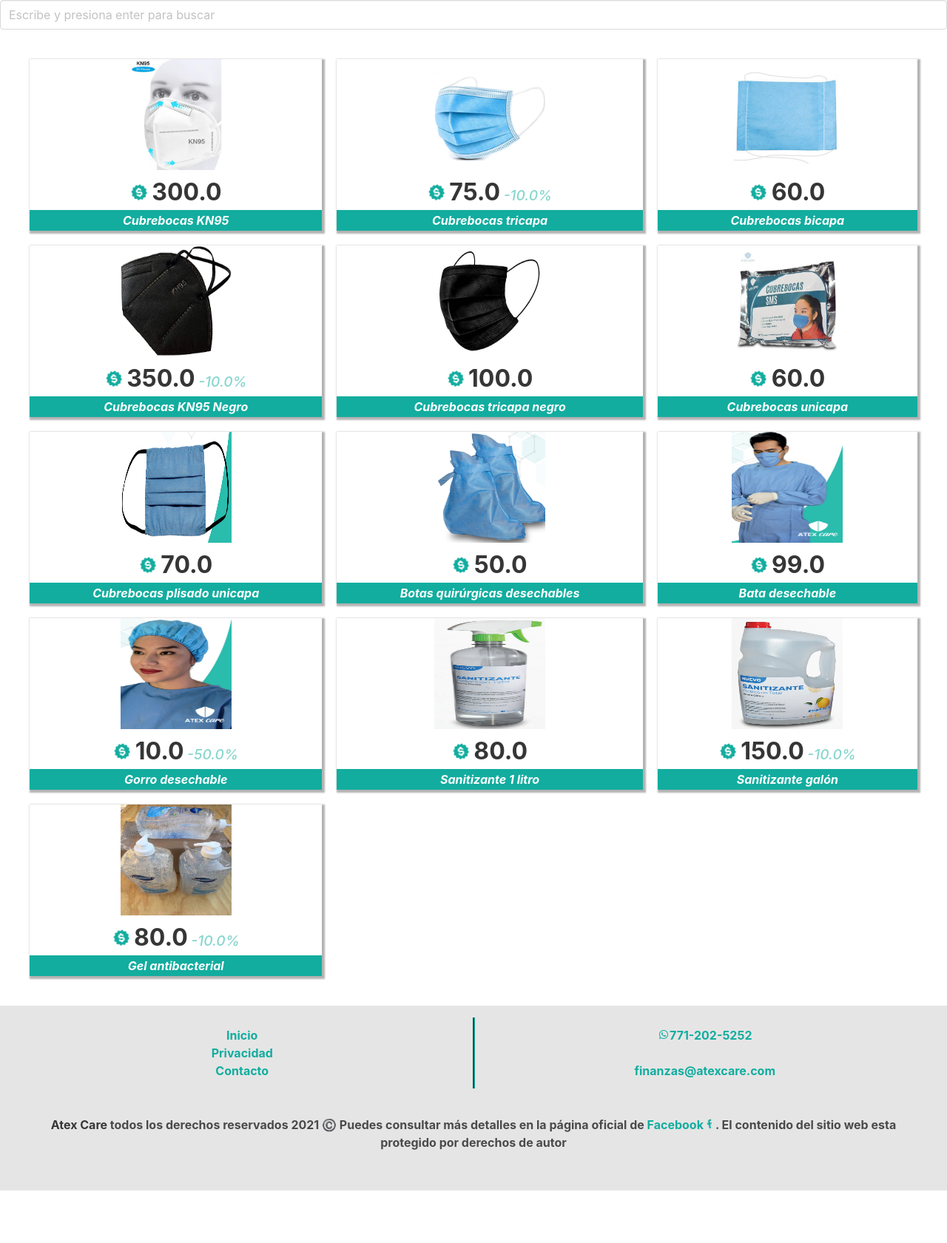
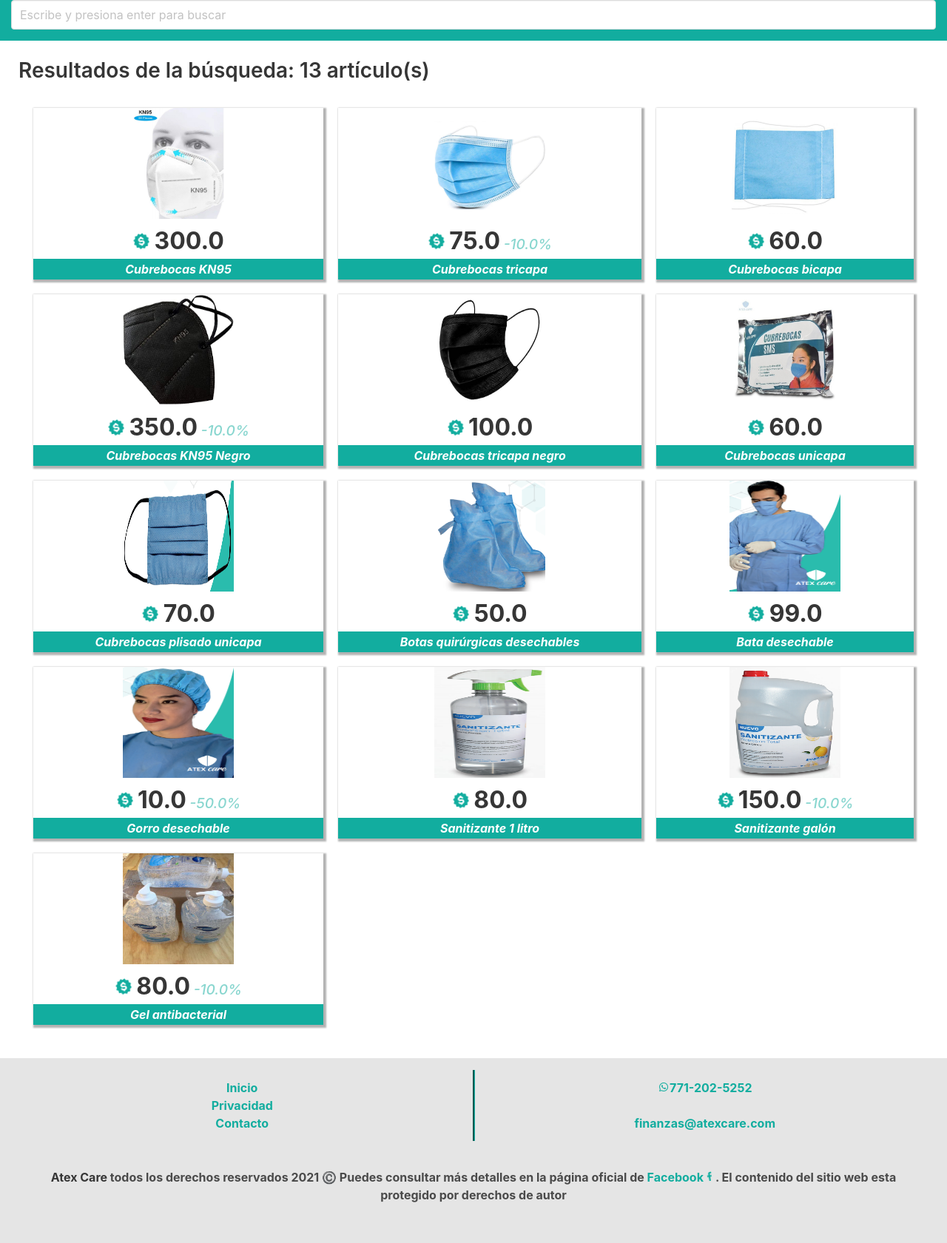
Before and after one commit to JDBanda/AtexCare-Store, a Django app: page /productos in a window 1280 px wide. Shown: the part 101-1782 px from the top of the page at 74% size. Before the commit the page ends 1711 px from the top, so only its background shows below. Run offline with Django 3.2, Linux system fonts and the light colour scheme; data comes from the database, SQL or seed files in the repository; both versions use the stored data as it was after the commit.

Commit message:
Cambio de una alerta y mejora en la interfaz de búsqueda

```diff
--- a/atexcare/demo/static/demo/styles.css
+++ b/atexcare/demo/static/demo/styles.css
@@ -102,10 +102,16 @@
 }
 
 /*-----------------------------------------------Productos*/
+.container__search{
+    padding: 15px;
+    padding-top: 0;
+    background-color: var(--color-primary);
+}
+
 .container__products{
     display: grid;
     grid-template-columns: auto;
-    margin: 5px;
+    margin: 10px;
 }
 .square__img{
     margin: 10px;
--- a/atexcare/demo/templates/demo/products.html
+++ b/atexcare/demo/templates/demo/products.html
@@ -5,7 +5,7 @@
 {% for field in productos.form %}
 <form action="{% url 'productos' %}" method="GET">
     {% csrf_token %}
-    <div class="container__fields">
+    <div class="container__search">
         <div class="field">
             <div class="control">
                 {{field}}
@@ -17,6 +17,14 @@
 <section>
     <!--Cuerpo-->
     <div class="content">
+        <h2 class="title">Resultados de la búsqueda: {{tam}} artículo(s)</h2>
+        {% if tam < 1 %} <br>
+            <h5 class="subtitle">Lo sentimos 😓</h5>
+            <br>
+            <p class="">Ningún resultado coincide con su búsqueda, trate a poner otra palábra o usar el modo
+                singular de la palabra que buscó.</p>
+            <br>
+            {% else %}
             <div class="has-text-centered container__products">
                 {% for p in productos.qs %}
                 <div class="column square__img">
@@ -35,6 +43,7 @@
                     </div>
                 </div>
                 {% endfor %}
+                {% endif %}
             </div>
     </div>
 </section>
--- a/atexcare/demo/views.py
+++ b/atexcare/demo/views.py
@@ -26,8 +26,11 @@
 def products(request):
     # Filtrar los productos
     lista = ProductFilter(request.GET, queryset=Product.objects.all())
+    # Tamaño del queryset
+    tam = len(lista.qs)
     context = {
         "productos": lista,
+        "tam": tam,
     }
     return render(request, 'demo/products.html', context)
 
```
Also changed, not shown: atexcare/demo/static/demo/js/product-price.js (+15 -1 lines), atexcare/db.sqlite3. Lines whose indentation alone changed are shown as unchanged.
